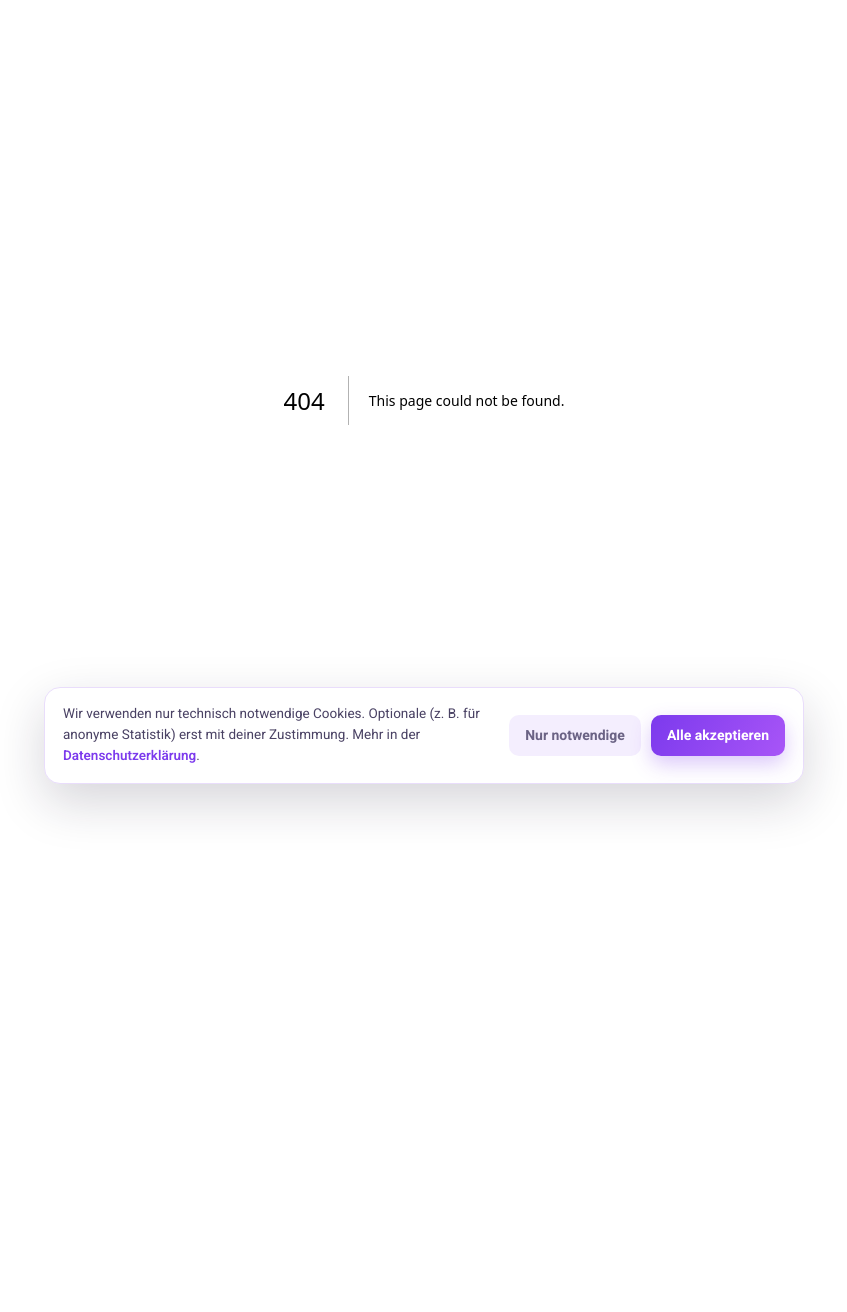
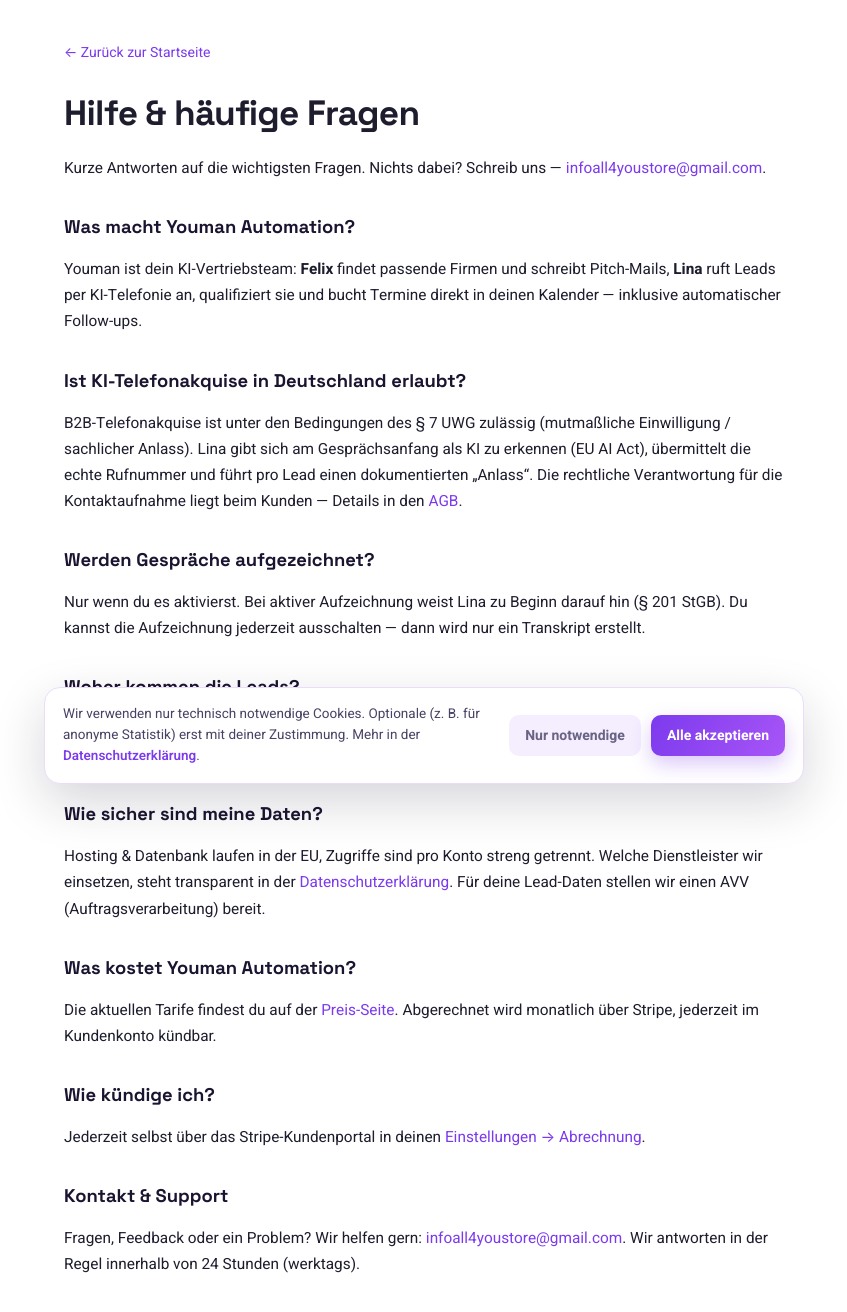
Before and after one commit to Akheyo/Youman-automation, a Next.js app: page /hilfe in a window 1280 px wide. Before the commit this address had no page. Shown: the top 1312 px of the page, without its empty margins (216-1063 px from the left). Before the commit the page ends 800 px from the top, so only its background shows below. Built offline with nearby package versions, Linux system fonts and the light colour scheme.

Commit message:
feat(launch): Hilfe/FAQ + Kontakt-Seite (/hilfe)
- /hilfe: FAQ (Was, Recht/§7 UWG, Aufzeichnung, Leads, Datenschutz, Preise, Kuendigung) + Kontakt
- Footer-Link 'Hilfe & FAQ', in sitemap aufgenommen

```diff
--- /dev/null
+++ b/app/hilfe/page.tsx
@@ -0,0 +1,98 @@
+import Link from 'next/link';
+
+export const metadata = {
+  title: 'Hilfe & FAQ — Youman Automation',
+  robots: { index: true, follow: true },
+};
+
+const FAQ: { q: string; a: React.ReactNode }[] = [
+  {
+    q: 'Was macht Youman Automation?',
+    a: (
+      <>
+        Youman ist dein KI-Vertriebsteam: <strong>Felix</strong> findet passende Firmen und schreibt Pitch-Mails,{' '}
+        <strong>Lina</strong> ruft Leads per KI-Telefonie an, qualifiziert sie und bucht Termine direkt in deinen Kalender —
+        inklusive automatischer Follow-ups.
+      </>
+    ),
+  },
+  {
+    q: 'Ist KI-Telefonakquise in Deutschland erlaubt?',
+    a: (
+      <>
+        B2B-Telefonakquise ist unter den Bedingungen des § 7 UWG zulässig (mutmaßliche Einwilligung / sachlicher Anlass).
+        Lina gibt sich am Gesprächsanfang als KI zu erkennen (EU&nbsp;AI&nbsp;Act), übermittelt die echte Rufnummer und führt pro
+        Lead einen dokumentierten „Anlass&ldquo;. Die rechtliche Verantwortung für die Kontaktaufnahme liegt beim Kunden — Details in
+        den <Link href="/agb">AGB</Link>.
+      </>
+    ),
+  },
+  {
+    q: 'Werden Gespräche aufgezeichnet?',
+    a: (
+      <>
+        Nur wenn du es aktivierst. Bei aktiver Aufzeichnung weist Lina zu Beginn darauf hin (§&nbsp;201&nbsp;StGB). Du kannst die
+        Aufzeichnung jederzeit ausschalten — dann wird nur ein Transkript erstellt.
+      </>
+    ),
+  },
+  {
+    q: 'Woher kommen die Leads?',
+    a: (
+      <>
+        Du bringst sie mit (manuell, CSV-Import oder Webhook) — oder lässt sie von Felix finden. Felix recherchiert echte Firmen
+        und übergibt sie mit einem Klick an Lina.
+      </>
+    ),
+  },
+  {
+    q: 'Wie sicher sind meine Daten?',
+    a: (
+      <>
+        Hosting & Datenbank laufen in der EU, Zugriffe sind pro Konto streng getrennt. Welche Dienstleister wir einsetzen, steht
+        transparent in der <Link href="/datenschutz">Datenschutzerklärung</Link>. Für deine Lead-Daten stellen wir einen AVV
+        (Auftragsverarbeitung) bereit.
+      </>
+    ),
+  },
+  {
+    q: 'Was kostet Youman Automation?',
+    a: (
+      <>
+        Die aktuellen Tarife findest du auf der <Link href="/pricing">Preis-Seite</Link>. Abgerechnet wird monatlich über Stripe,
+        jederzeit im Kundenkonto kündbar.
+      </>
+    ),
+  },
+  {
+    q: 'Wie kündige ich?',
+    a: <>Jederzeit selbst über das Stripe-Kundenportal in deinen <Link href="/einstellungen">Einstellungen → Abrechnung</Link>.</>,
+  },
+];
+
+export default function HilfePage() {
+  return (
+    <main className="legal">
+      <Link href="/" className="legal__back">← Zurück zur Startseite</Link>
+      <h1>Hilfe &amp; häufige Fragen</h1>
+      <p className="legal__lead">
+        Kurze Antworten auf die wichtigsten Fragen. Nichts dabei? Schreib uns —{' '}
+        <a href="mailto:infoall4youstore@gmail.com">infoall4youstore@gmail.com</a>.
+      </p>
+
+      {FAQ.map((item) => (
+        <section key={item.q}>
+          <h2>{item.q}</h2>
+          <p>{item.a}</p>
+        </section>
+      ))}
+
+      <h2>Kontakt &amp; Support</h2>
+      <p>
+        Fragen, Feedback oder ein Problem? Wir helfen gern:{' '}
+        <a href="mailto:infoall4youstore@gmail.com">infoall4youstore@gmail.com</a>. Wir antworten in der Regel innerhalb von
+        24&nbsp;Stunden (werktags).
+      </p>
+    </main>
+  );
+}
--- a/app/sitemap.ts
+++ b/app/sitemap.ts
@@ -4,7 +4,7 @@ const SITE = (process.env.NEXT_PUBLIC_SITE_URL || 'https://app.youman-automation
 
 export default function sitemap(): MetadataRoute.Sitemap {
   const now = new Date();
-  const routes = ['', '/pricing', '/login', '/signup', '/impressum', '/datenschutz', '/agb', '/widerruf'];
+  const routes = ['', '/pricing', '/login', '/signup', '/impressum', '/datenschutz', '/agb', '/widerruf', '/hilfe'];
   return routes.map((path) => ({
     url: `${SITE}${path}`,
     lastModified: now,
--- a/components/landing/Sections.tsx
+++ b/components/landing/Sections.tsx
@@ -287,6 +287,7 @@ export function LandingFooter() {
             <Link href="/datenschutz">Datenschutz</Link>
             <Link href="/agb">AGB</Link>
             <Link href="/widerruf">Widerruf</Link>
+            <Link href="/hilfe">Hilfe &amp; FAQ</Link>
             <a href="mailto:infoall4youstore@gmail.com">Kontakt</a>
           </div>
         </div>
```
